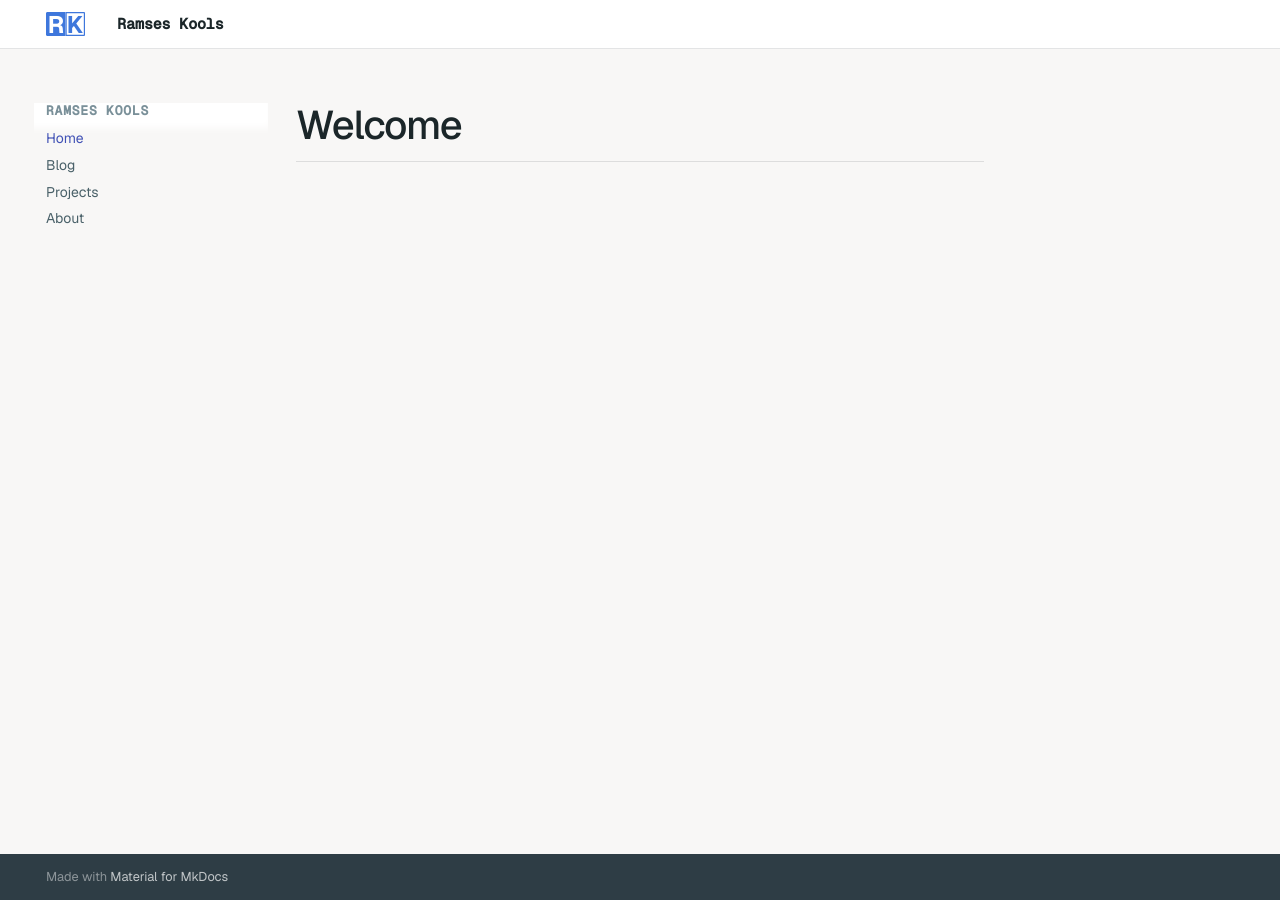
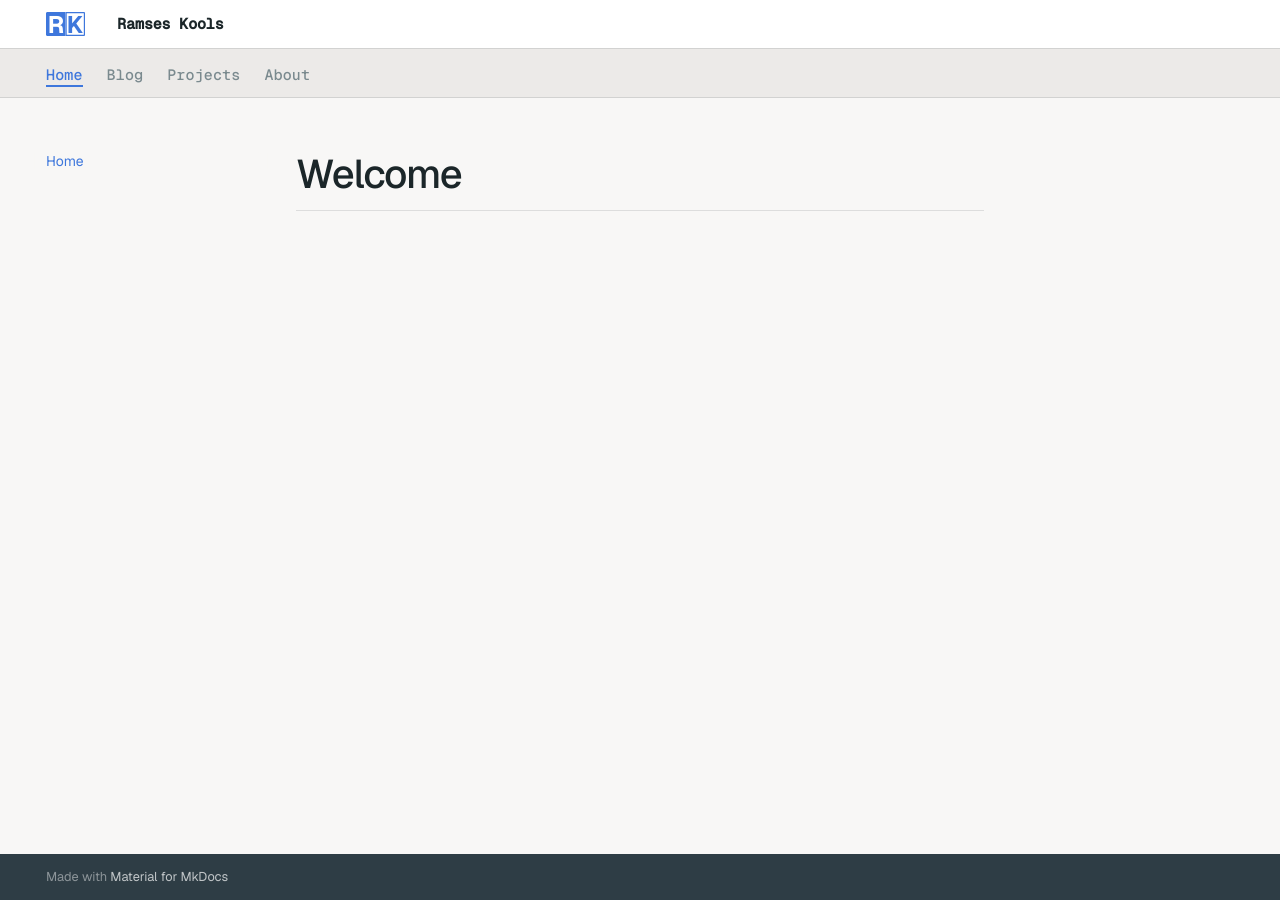
Before and after one commit to RamsesKools/my-blog, an MkDocs documentation site: the page built from docs/index.md, in a window 1280 px wide. Built offline with MkDocs 1.6.1 and Material for MkDocs 9.7.7, drawn with Linux system fonts in a browser that asks for light colours.

Commit message:
Tweaking the nav bar

```diff
--- a/docs/assets/custom.css
+++ b/docs/assets/custom.css
@@ -73,10 +73,12 @@ body,
 }
 
 /* Header/nav */
-.md-header {
+.md-header,
+.md-header[hidden],
+.md-header--shadow {
     background: var(--c-surface);              /* White */
-    border-bottom: 0.5px solid var(--c-border);
-    box-shadow: none;
+    border-bottom: none;
+    box-shadow: none !important;
     color: var(--c-text);
 }
 
@@ -89,21 +91,28 @@ body,
 }
 
 .md-tabs {
-    background: var(--c-surface);              /* White */
+    background: var(--c-neutral);              /* Warm grey */
+    border-top: 0.5px solid var(--c-border);
     border-bottom: 0.5px solid var(--c-border);
 }
 
 .md-tabs__link {
     font-family: var(--font-mono);
-    font-size: 13px;
+    font-size: 15px;
     color: var(--c-text-secondary);
     font-weight: 500;
     letter-spacing: 0.01em;
 }
 
-.md-tabs__link--active,
+.md-tabs__item--active .md-tabs__link {
+    color: var(--c-blue);  /* ACD Blue */
+    opacity: 1;
+    border-bottom: 2px solid var(--c-blue);
+}
+
 .md-tabs__link:hover {
     color: var(--c-blue);  /* ACD Blue */
+    opacity: 1;
 }
 
 /* Sidebar */
--- a/mkdocs.yml
+++ b/mkdocs.yml
@@ -3,8 +3,15 @@ site_url: https://blog.ramseskools.nl
 
 theme:
   name: material
+  font: false
   logo: assets/logo-rk.svg
   favicon: assets/favicon.svg
+  palette:
+    scheme: default
+    primary: custom
+    accent: custom
+  features:
+    - navigation.tabs
 
 plugins:
   - blog:
```
